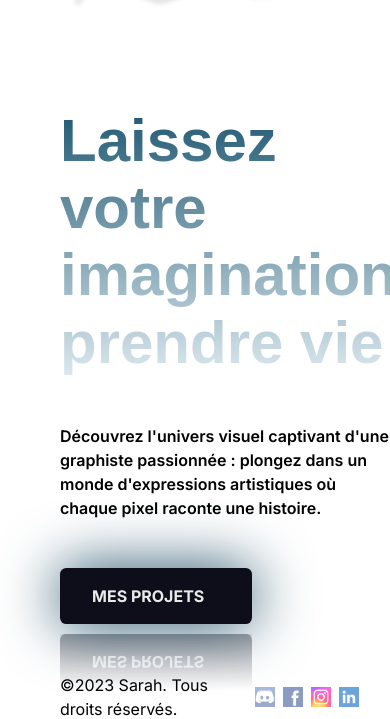
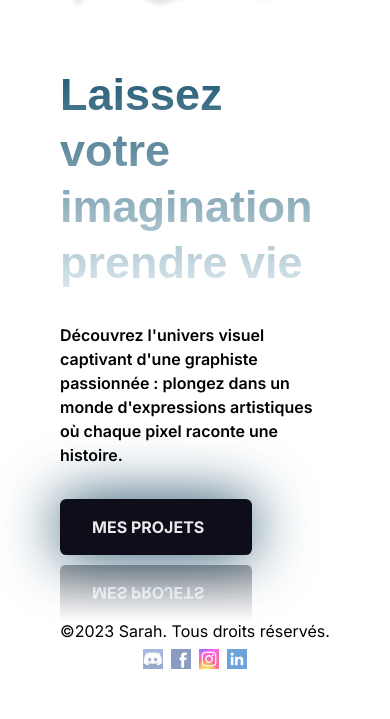
Before and after one commit to NMY0d4/Sarah_portefolio, a Next.js app: page / in a window 390 px wide. Shown: the part 253-972 px from the top of the page. After the commit the page ends 938 px from the top, so only its background shows below. Built offline with nearby package versions, Linux system fonts and the light colour scheme; no server answers.

Commit message:
adjust on responsive hero page

```diff
--- a/src/app/globals.css
+++ b/src/app/globals.css
@@ -25,7 +25,7 @@ body {
 }
 
 h1 {
-  @apply text-[60px] font-bold;
+  @apply text-[45px] xl:text-[60px] font-bold;
 }
 
 .theme {
--- a/src/app/page.jsx
+++ b/src/app/page.jsx
@@ -5,12 +5,12 @@ import Button from '@/components/ui/button/Button';
 
 export default function Home() {
   // STRING STYLE -------------
-  const item = 'flex-1 flex flex-col gap-12';
+  const item = 'flex-1 flex flex-col gap-8 xl:gap-12';
   // ---------------------
   return (
-    <div className='flex flex-col-reverse items-start gap-20 lg:flex-row lg:items-center'>
+    <div className='flex flex-col-reverse items-start gap-10 xl:gap-20 lg:flex-row lg:items-center'>
       <div className={item}>
-        <h1 className='font-poppins font-extrabold bg-gradient-to-t from-tertiary to-primaryDark text-transparent bg-clip-text leading-[4.2rem]'>
+        <h1 className='font-poppins font-extrabold bg-gradient-to-t from-tertiary to-primaryDark text-transparent bg-clip-text leading-[3.5rem] xl:leading-[4.2rem]'>
           Laissez votre imagination prendre vie
         </h1>
         <p className='font-lg font-semibold'>
--- a/src/components/footer/Footer.jsx
+++ b/src/components/footer/Footer.jsx
@@ -3,7 +3,7 @@ import React from 'react';
 
 const Footer = () => {
   return (
-    <div className='h-[50px] flex items-center justify-between mt-12'>
+    <div className='h-[50px] flex flex-col sm:flex-row items-center justify-between mt-16 mb-4'>
       <div>&copy;2023 Sarah. Tous droits réservés.</div>
       <div className='flex gap-2 opacity-60'>
         <Image
```
